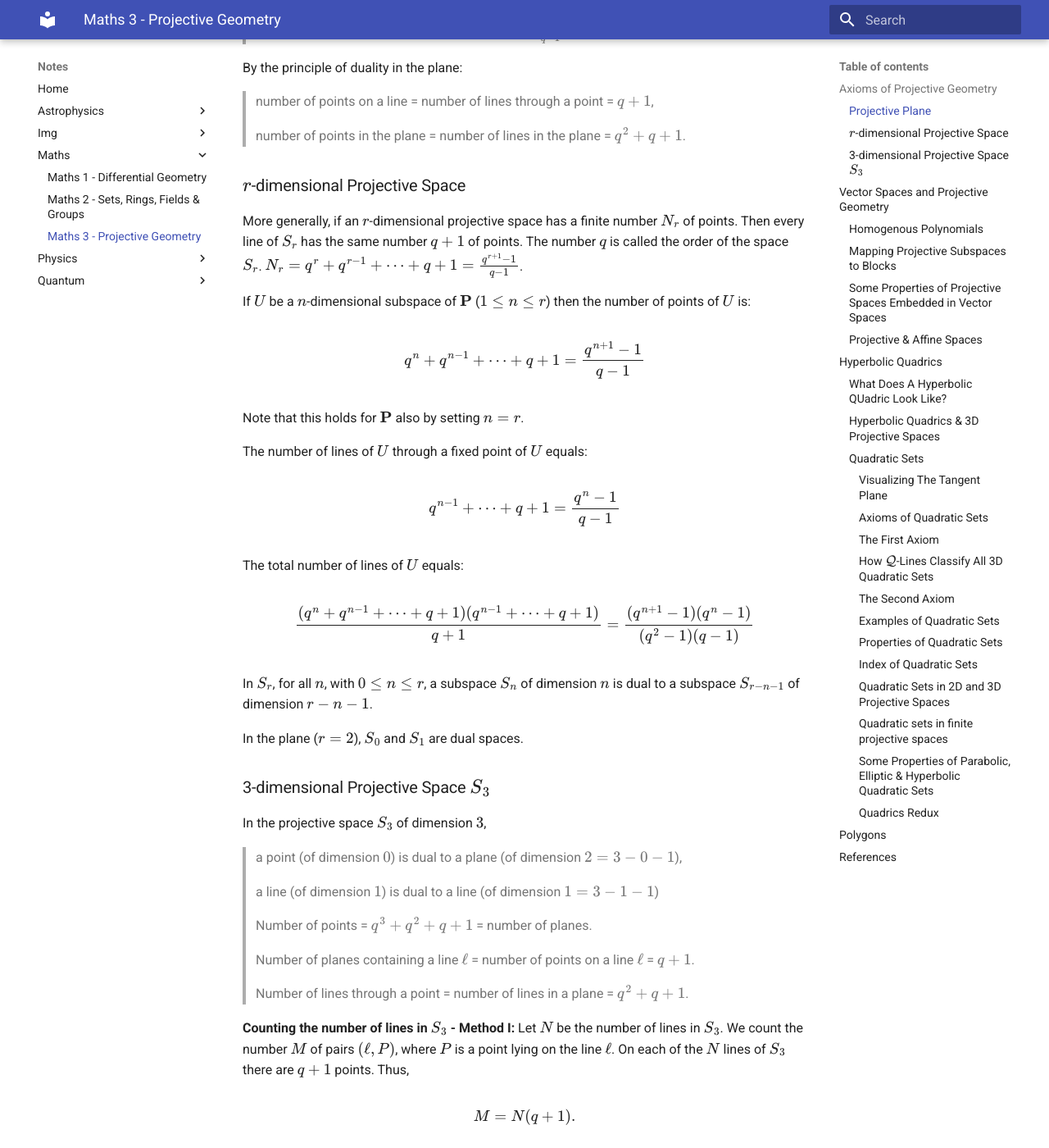
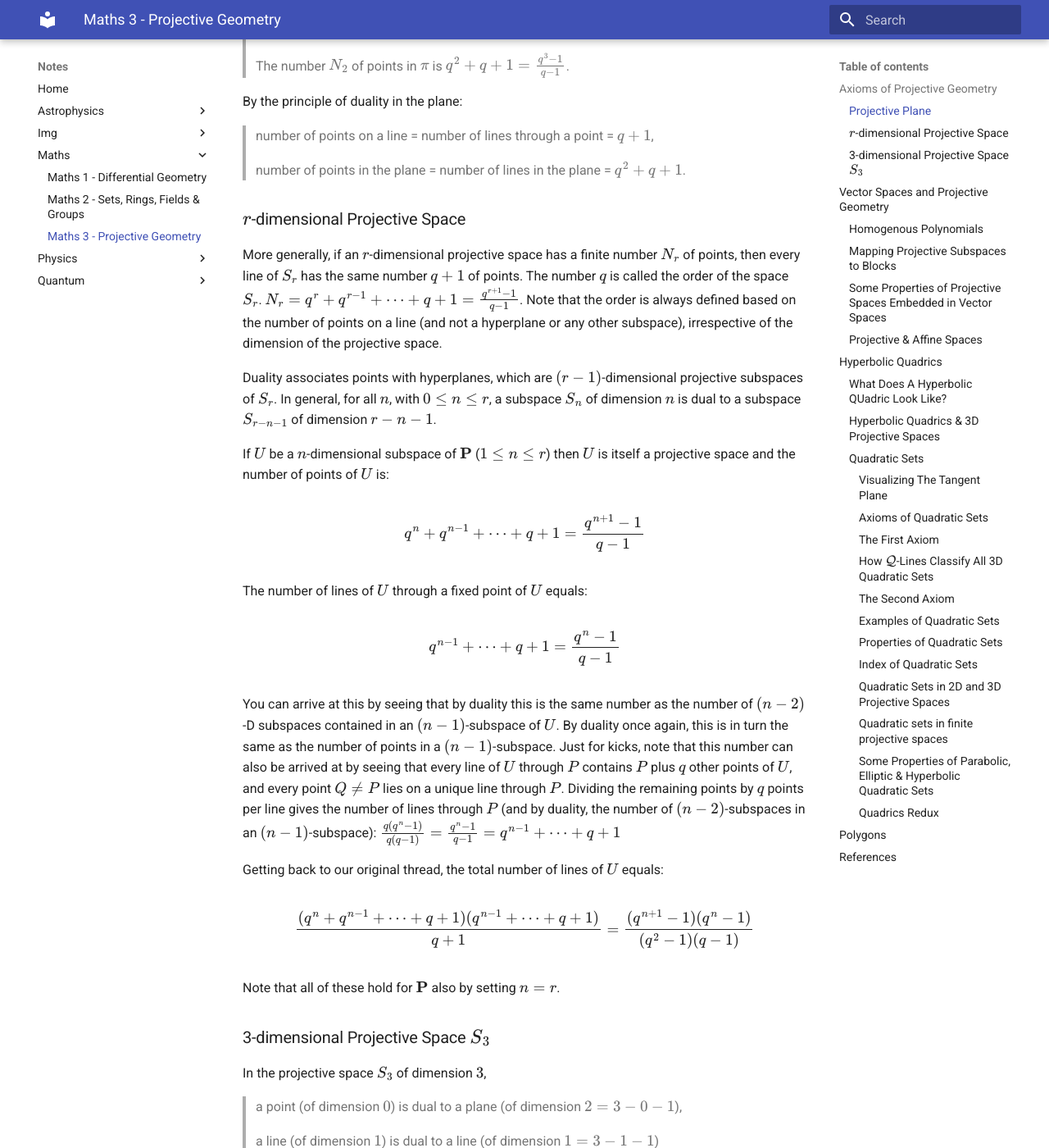
Before and after one commit to regstuff/notes, an MkDocs documentation site: the page built from docs/maths/maths_3_projective_geometry.md, in a window 1280 px wide and 1400 px high, scrolled down 2266 px. Shown: the whole window at 82% size. Built offline with MkDocs 1.6.1 and Material for MkDocs 9.7.7, drawn with Linux system fonts in a browser that asks for light colours; some of the changed text lies outside the part shown.

Commit message:
Update maths_3_projective_geometry.md

```diff
--- a/docs/maths/maths_3_projective_geometry.md
+++ b/docs/maths/maths_3_projective_geometry.md
@@ -39,8 +39,10 @@ A9. (Fano’s Postulate) Every $S_1$ of $S_r$ contains at least three points.
 
 Now for some terminology. In an $r$-dimensional projective space $S_r$ a one-dimensional subspace $S_1$ is called a line. A two-dimensional subspace $S_2$ is called a plane. A three-dimensional subspace $S_3$ is called a solid. An $(r - 1)$-dimensional subspace $S_{r-1}$ is called a hyperplane of the $S_r$. Points which lie on the same line are said to be collinear. Points or lines which lie on the same plane are said to be coplanar. Lines which pass through the same point are said to be concurrent.
 
+We will see that every line in a projective space has the same number of points, say $q+1$. The number $q$ is called the order of the space.
+
 ### Projective Plane
-A projective plane is a 2D projective space. We can take the axioms of an $r$-dimensional projective space and come up with something specific for a projective plane. The EEP is an example of a projective plane.
+A projective plane is a 2D projective space. We can take the axioms of an $r$-dimensional projective space and come up with something specific for a projective plane. The EEP is an example of a projective plane. Later, we will generalize the results for a projective space.
 
 A projective plane $\pi$ is a set $P$ of points and a set $L$ of subsets of $P$, called lines, satisfying the following:
 
@@ -66,25 +68,25 @@ By the principle of duality in the plane:
 
 ### $r$-dimensional Projective Space
 
-More generally, if an $r$-dimensional projective space has a finite number $N_r$ of points. Then every line of $S_r$ has the same number $q+1$ of points. The number $q$ is called the order of the space $S_r$. $N_r = q^r + q^{r-1} + \dots + q + 1 = \frac{q^{r+1} - 1}{q - 1}$.
+More generally, if an $r$-dimensional projective space has a finite number $N_r$ of points, then every line of $S_r$ has the same number $q+1$ of points. The number $q$ is called the order of the space $S_r$. $N_r = q^r + q^{r-1} + \dots + q + 1 = \frac{q^{r+1} - 1}{q - 1}$. Note that the order is always defined based on the number of points on a line (and not a hyperplane or any other subspace), irrespective of the dimension of the projective space.
 
-If $U$ be a $n$-dimensional subspace of $\mathbf{P}$ ($1 \le n \le r$) then the number of points of $U$ is:
+Duality associates points with hyperplanes, which are $(r-1)$-dimensional projective subspaces of $S_r$. In general, for all $n$, with $0 \le n \le r$, a subspace $S_n$ of dimension $n$ is dual to a subspace $S_{r-n-1}$ of dimension $r - n - 1$.
+
+If $U$ be a $n$-dimensional subspace of $\mathbf{P}$ ($1 \le n \le r$) then $U$ is itself a projective space and the number of points of $U$ is:
 
 $$q^n + q^{n-1} + \dots + q + 1 = \frac{q^{n+1} - 1}{q - 1}$$
-
-Note that this holds for $\mathbf{P}$ also by setting $n = r$.
 
 The number of lines of $U$ through a fixed point of $U$ equals:
 
 $$q^{n-1} + \dots + q + 1 = \frac{q^n - 1}{q - 1}$$
 
-The total number of lines of $U$ equals:
+You can arrive at this by seeing that by duality this is the same number as the number of $(n-2)$-D subspaces contained in an $(n-1)$-subspace of $U$. By duality once again, this is in turn the same as the number of points in a $(n-1)$-subspace. Just for kicks, note that this number can also be arrived at by seeing that every line of $U$ through $P$ contains $P$ plus $q$ other points of $U$, and every point $Q \neq P$ lies on a unique line through $P$. Dividing the remaining points by $q$ points per line gives the number of lines through $P$ (and by duality, the number of $(n-2)$-subspaces in an $(n-1)$-subspace): $\frac{q(q^n - 1)}{q(q - 1)} = \frac{q^n - 1}{q - 1} = q^{n-1} + \dots + q + 1$
+
+Getting back to our original thread, the total number of lines of $U$ equals:
 
 $$\frac{(q^n + q^{n-1} + \dots + q + 1)(q^{n-1} + \dots + q + 1)}{q + 1} = \frac{(q^{n+1} - 1)(q^n - 1)}{(q^2 - 1)(q - 1)}$$
 
-In $S_r$, for all $n$, with $0 \le n \le r$, a subspace $S_n$ of dimension $n$ is dual to a subspace $S_{r-n-1}$ of dimension $r - n - 1$.
-
-In the plane ($r = 2$), $S_0$ and $S_1$ are dual spaces.
+Note that all of these hold for $\mathbf{P}$ also by setting $n = r$.
 
 ### 3-dimensional Projective Space $S_3$
 
@@ -99,6 +101,8 @@ In the projective space $S_3$ of dimension $3$,
 > Number of planes containing a line $\ell$ = number of points on a line $\ell$ = $q + 1$.
 
 > Number of lines through a point = number of lines in a plane = $q^2 + q + 1$.
+
+Though we have a formula derived above for this, counting the number of lines in the space in a few different ways helps to give an intuition of the kind of numbers and combinatorics encountered in projective spaces especially over finite fields.
 
 **Counting the number of lines in $S_3$ - Method I:** Let $N$ be the number of lines in $S_3$. We count the number $M$ of pairs $(\ell, P)$, where $P$ is a point lying on the line $\ell$. On each of the $N$ lines of $S_3$ there are $q + 1$ points. Thus,
 
```
Also changed, not shown: other parts of docs/maths/maths_3_projective_geometry.md (+1 -1 lines).
